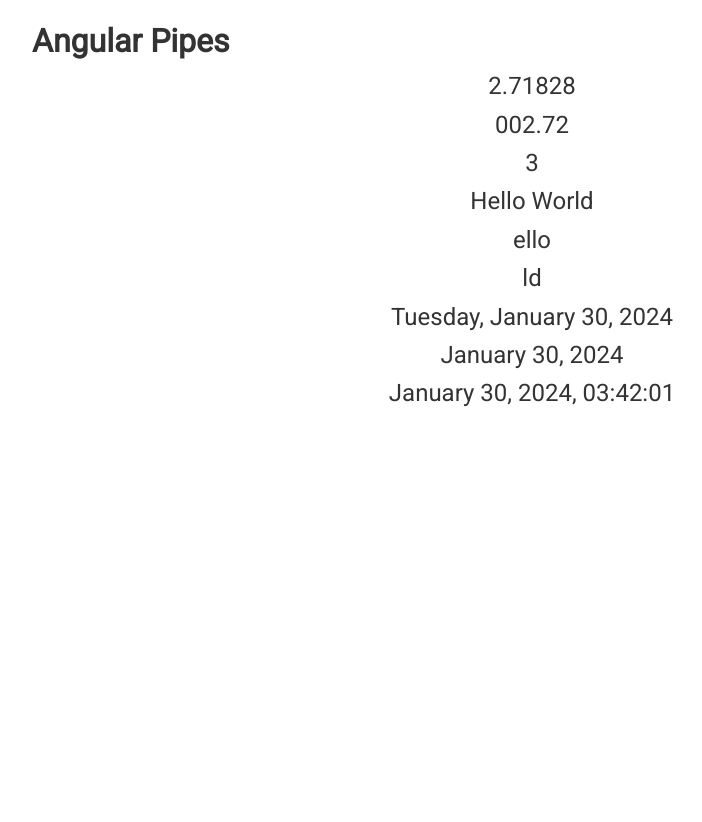
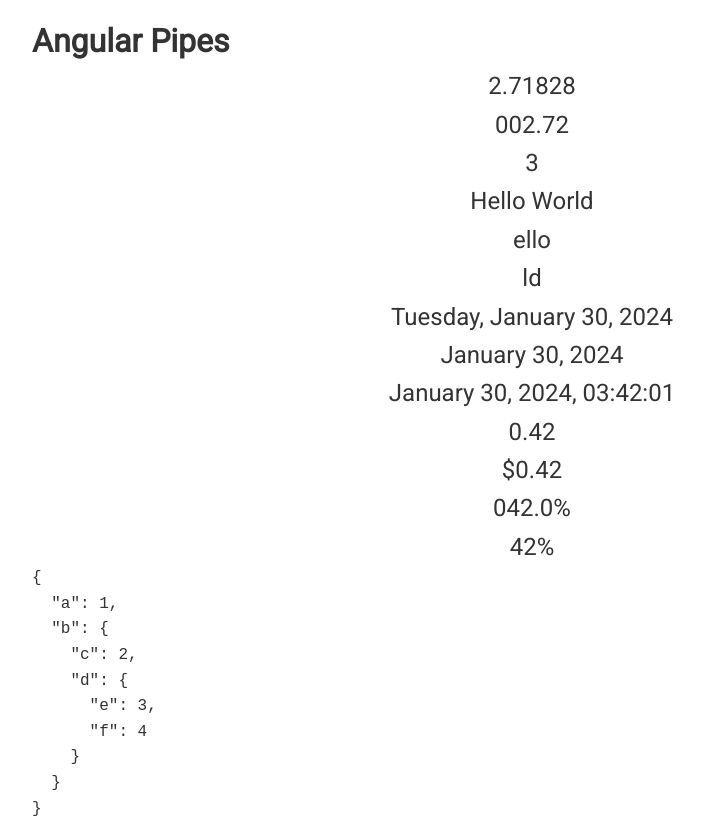
Before and after one commit to parunkov/angular4, an Angular app: page / in a window 1280 px wide. Shown: the whole page, without its empty margins (108-810 px from the left). Before the commit the page ends 800 px from the top, so only its background shows below. Built offline with nearby package versions, Linux system fonts and the light colour scheme.

Commit message:
json pipe

```diff
--- a/src/app/app.component.html
+++ b/src/app/app.component.html
@@ -9,5 +9,10 @@
     <p>{{ date | date:'fullDate' }}</p>
     <p>{{ date | date:'longDate' }}</p>
     <p>{{ date | date:'MMMM dd, yyyy, HH:mm:ss' }}</p>
+    <p>{{ float }}</p>
+    <p>{{ float | currency }}</p>
+    <p>{{ float | percent:'3.1-2' }}</p>
+    <p>{{ float | percent:'2.0-0' }}</p>
 
+    <pre>{{ obj | json }}</pre>
 </div>
--- a/src/app/app.component.ts
+++ b/src/app/app.component.ts
@@ -12,4 +12,15 @@
   e: number = Math.E;
   str = 'hello world';
   date: Date = new Date();
+  float: number = 0.42;
+  obj = {
+    a: 1,
+    b: {
+      c: 2,
+      d: {
+        e: 3,
+        f: 4
+      }
+    }
+  }
 }
```
